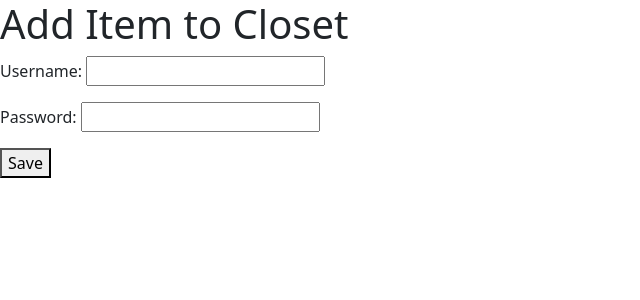
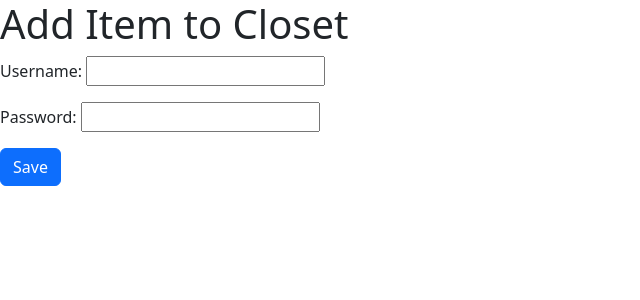
Before and after one commit to bradyp19/Clothing-Library, a Django app: template closet/templates/closet/add.html in a window 1280 px wide. Shown: the top 300 px of the page, without its empty margins (0-640 px from the left). Run offline with Django 4.2, Linux system fonts and the light colour scheme; the template is opened without the code that fills it: values that come from a table or form of the project are taken from there, others are empty; parts of the project's set-up code (start-up, migrations or seed data) failed here and were passed over; some libraries are stand-ins or nearby versions.

Commit message:
Added image uploading to add.html

```diff
--- a/closet/templates/closet/add.html
+++ b/closet/templates/closet/add.html
@@ -13,10 +13,10 @@
 </head>
 <body>
     <h1>Add Item to Closet</h1>
-    <form method="post">
+    <form method="post" enctype="multipart/form-data">
         {% csrf_token %}
         {{ form.as_p }}
-        <button type="submit">Save</button>
+        <button type="submit" class="btn btn-primary">Save</button>
     </form>
 </body>
 </html>
```
